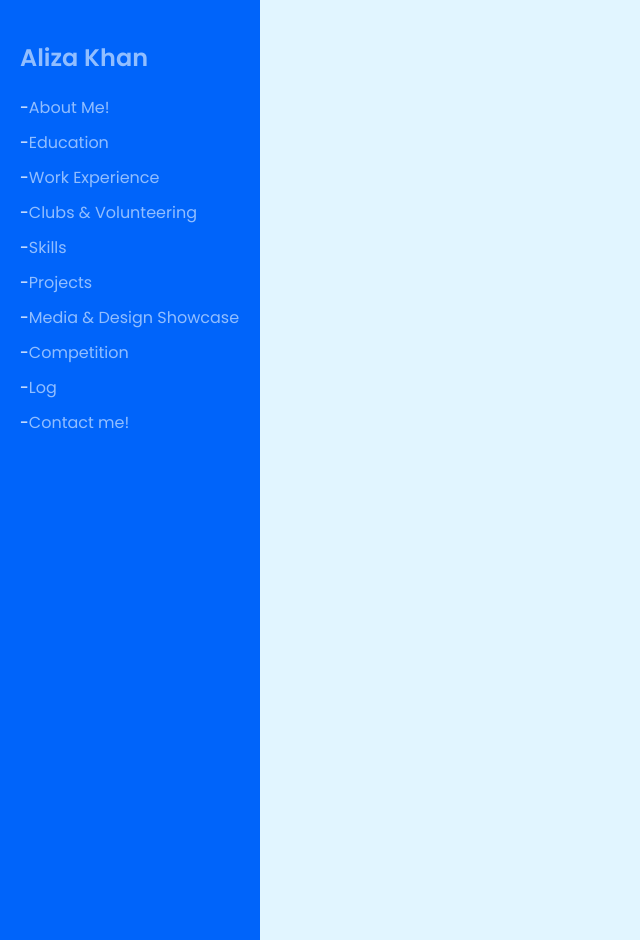
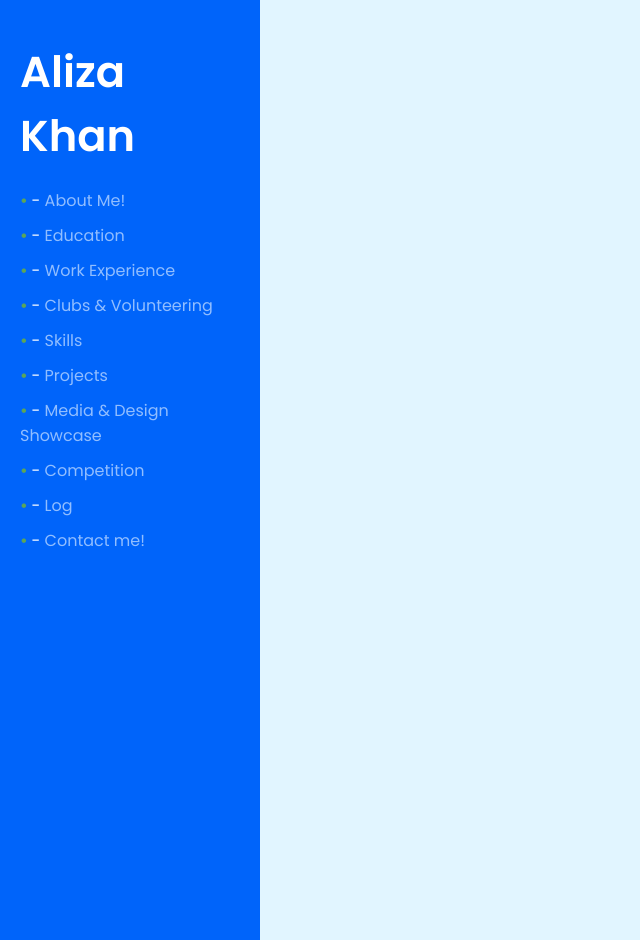
Before and after one commit to aliza06/Portfolio_Aliza, a Jekyll site: the page built from content/log.md, in a window 1280 px wide. Shown: the whole page, without its empty margins (0-640 px from the left). Built offline with Jekyll 4.4.1, drawn with Linux system fonts in a browser that asks for light colours.

Commit message:
Update style.css

```diff
--- a/assets/css/style.css
+++ b/assets/css/style.css
@@ -1,3 +1,4 @@
+/* Global styles */
 body {
   font-family: 'Poppins', sans-serif;
   margin: 0;
@@ -7,13 +8,14 @@ body {
 
 /* Landing page special background */
 body.landing {
-  background-image: url('/assets/images/flowers.png');
-  background-size: cover;
+  background-image: url('/assets/images/flowers.png'); /* replace with your image path */
+  background-size: contain;   /* keeps image at natural size */
   background-repeat: no-repeat;
-  color: white;
+  background-position: center top;
+  color: white; /* optional for contrast */
 }
 
-/* Sidebar */
+/* Sidebar styles */
 .sidebar {
   width: 220px;
   float: left;
@@ -23,6 +25,13 @@ body.landing {
   padding: 20px;
 }
 
+.sidebar .site-title a {
+  font-size: 1.8em;
+  font-weight: 600;
+  text-decoration: none;
+  color: white;
+}
+
 .sidebar ul {
   list-style: none;
   padding: 0;
@@ -30,12 +39,13 @@ body.landing {
 
 .sidebar li {
   margin: 10px 0;
-  display: flex;
-  align-items: center;
 }
 
-.sidebar li .icon {
-  margin-right: 8px;
+/* Add dot or dash before each link */
+.sidebar li::before {
+  content: "• "; /* change to "-" if you prefer dashes */
+  color: #5AA55A; /* Pastel Green accent */
+  font-weight: bold;
 }
 
 .sidebar a {
@@ -47,12 +57,12 @@ body.landing {
   color: #5AA55A; /* Pastel Green hover */
 }
 
-/* Main content */
+/* Main content area */
 .main-content {
   margin-left: 240px;
   padding: 20px;
   min-height: 100vh;
-  background-color: #E1F5FF; /* Light Cyan */
+  background-color: #E1F5FF; /* Light Cyan background */
 }
 
 h1, h2, h3 {
```
